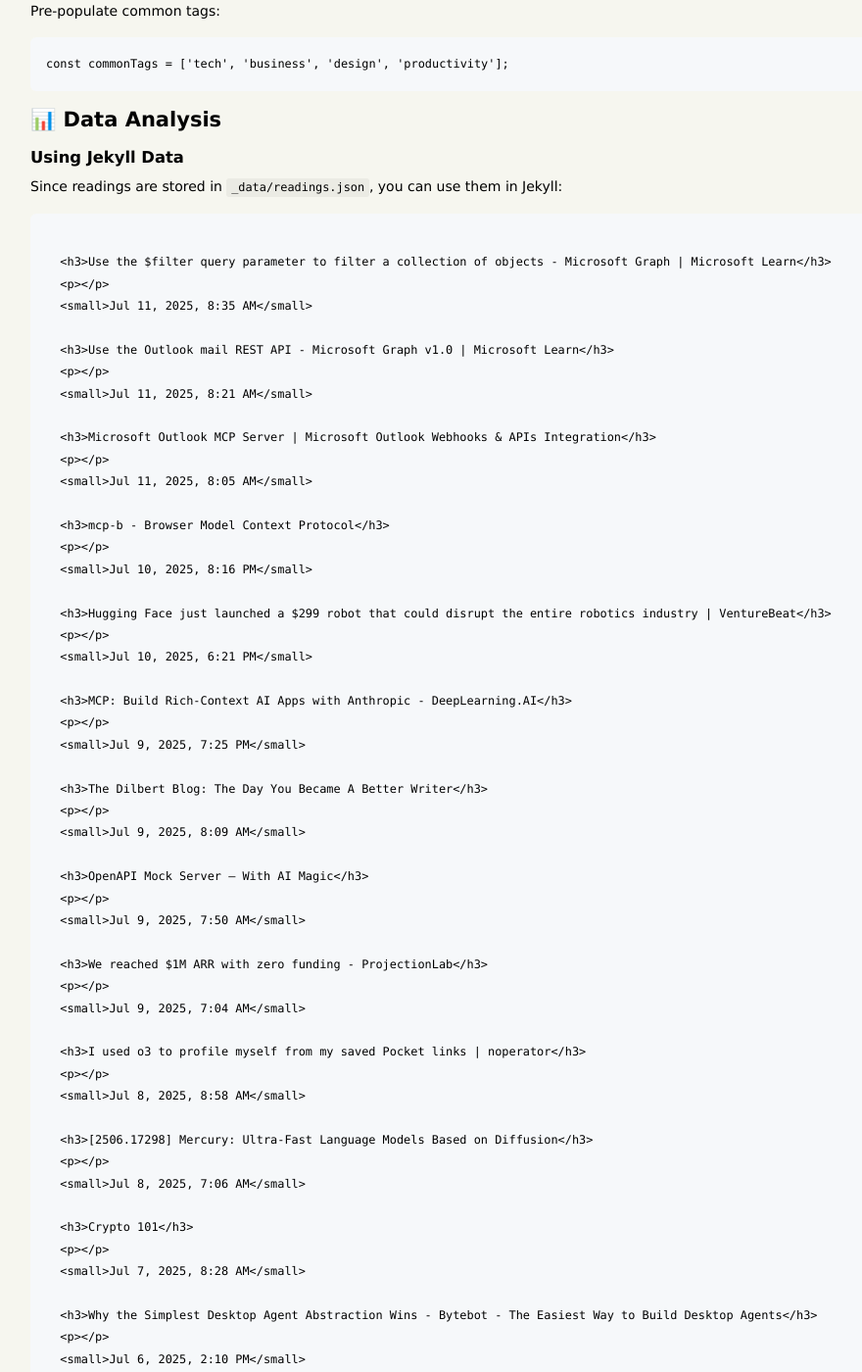
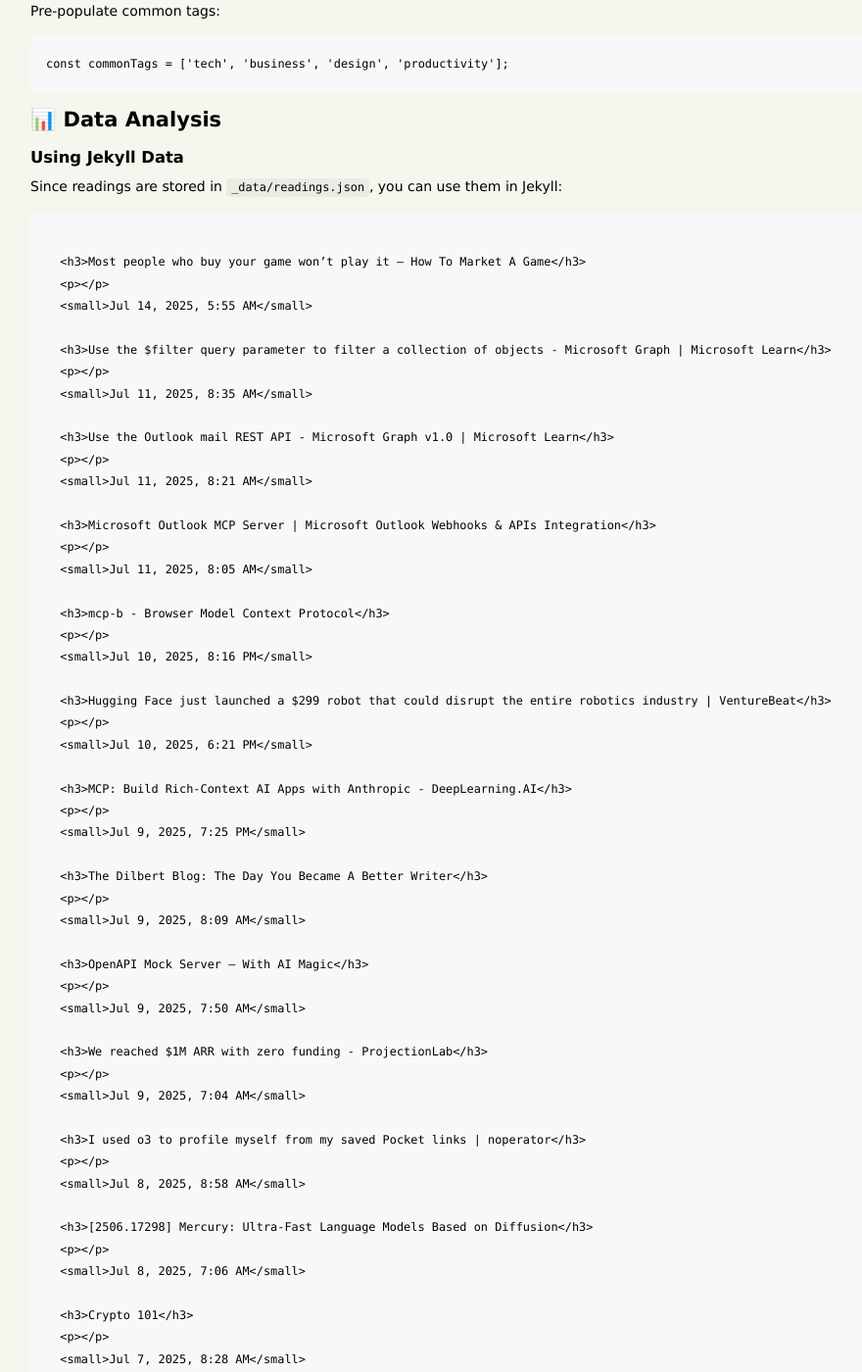
Before and after one commit to JKevinXu/github-blog, a Jekyll site: the page built from _posts/2025-07-08-daily-reading-setup-github-storage.md, in a window 1280 px wide and 1400 px high, scrolled down 4136 px. Shown: the whole window at 98% size, without its empty margins (19-899 px from the left). Built offline with Jekyll 4.4.1, drawn with Linux system fonts in a browser that asks for light colours; some of the changed text lies outside the part shown.

Commit message:
Update readings.json with 50 articles

```diff
--- a/_data/readings.json
+++ b/_data/readings.json
@@ -1,4 +1,9 @@
 [
+  {
+    "title": "Most people who buy your game won’t play it – How To Market A Game",
+    "url": "https://howtomarketagame.com/2025/06/03/most-people-who-buy-your-game-wont-play-it/",
+    "date": "Jul 14, 2025, 5:55 AM"
+  },
   {
     "title": "Use the $filter query parameter to filter a collection of objects - Microsoft Graph | Microsoft Learn",
     "url": "https://learn.microsoft.com/en-us/graph/filter-query-parameter?tabs=http",
```
